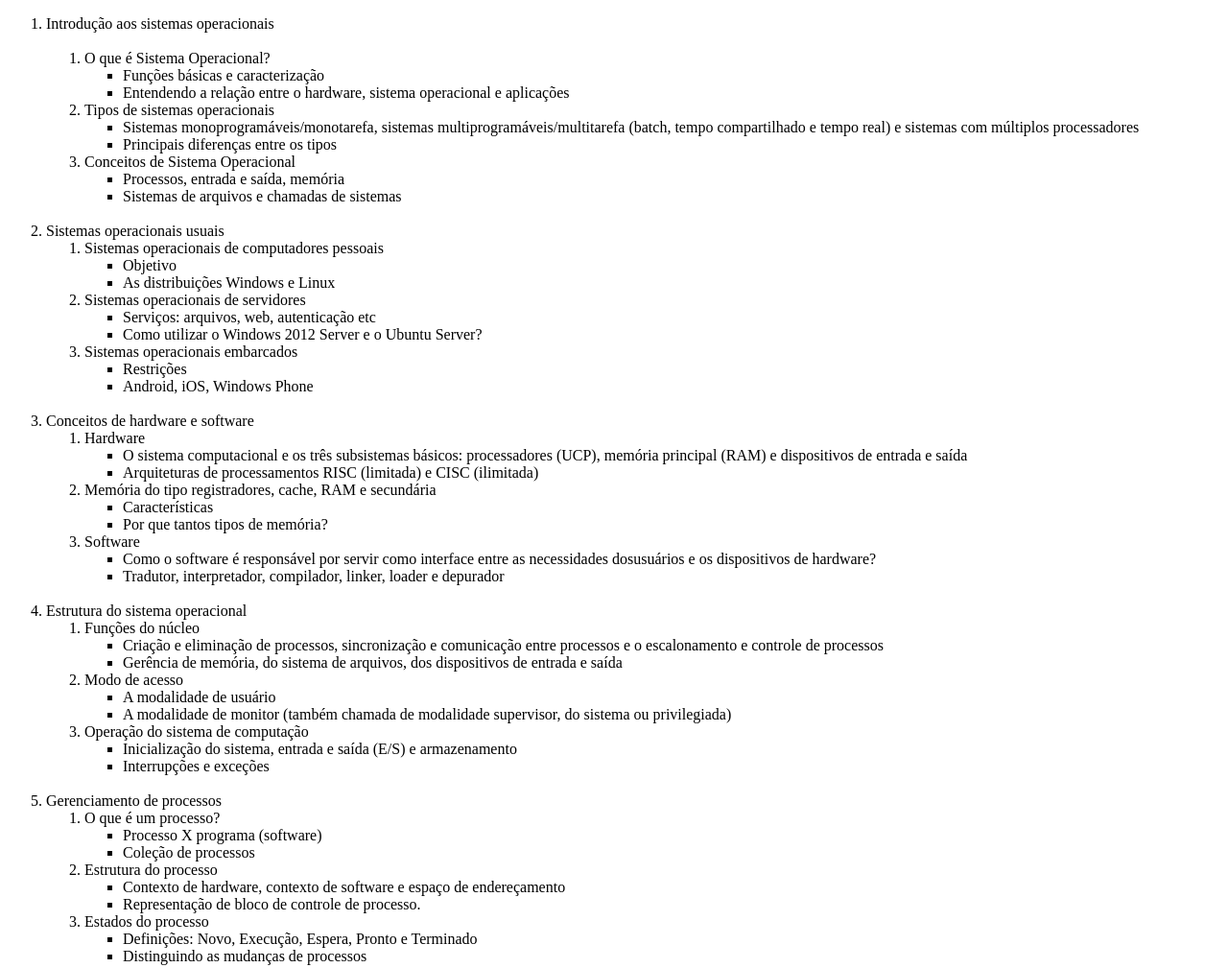
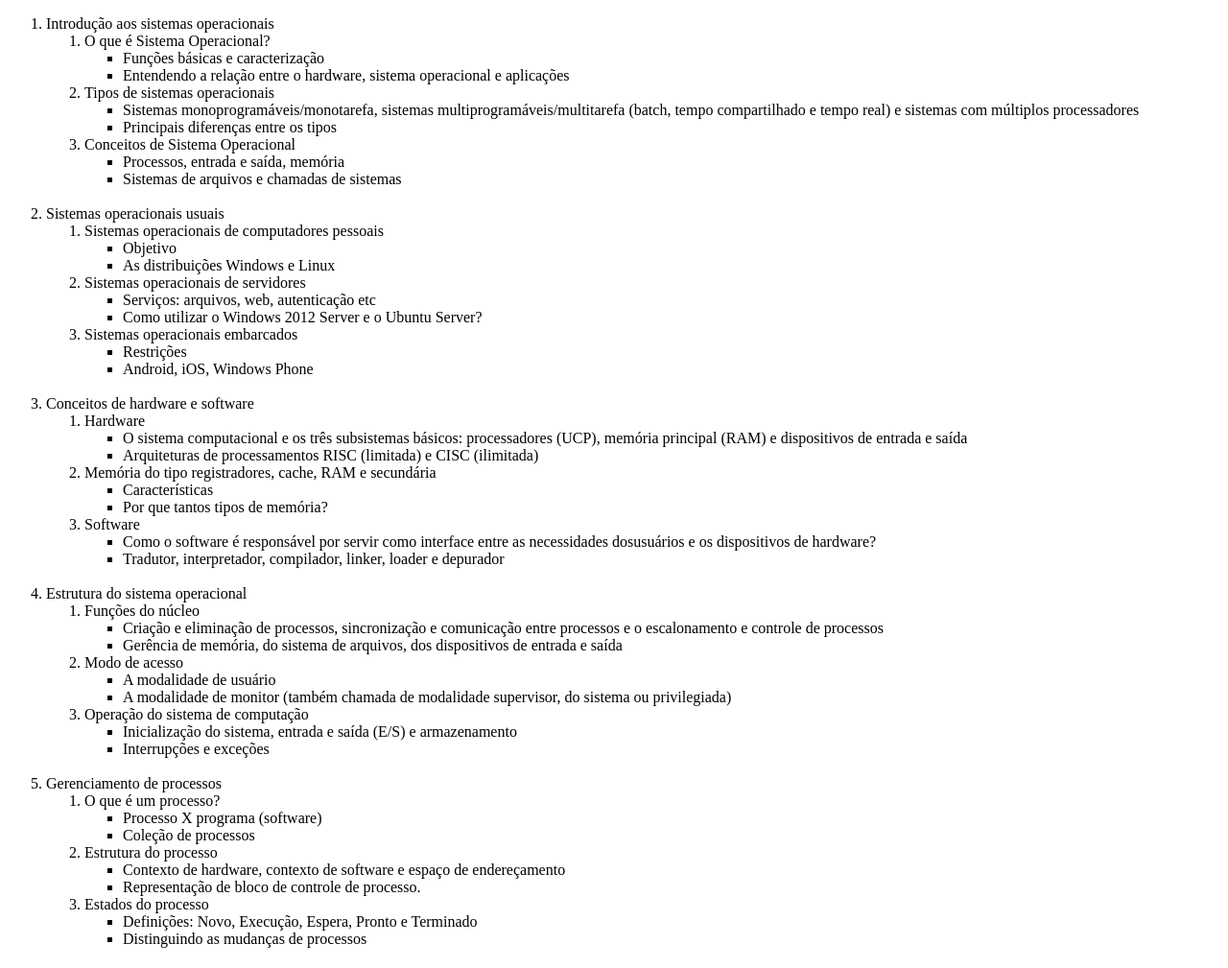
Before and after one commit to SofiaLRMS/activity-a, a plain HTML site: page index.html in a window 1280 px wide. Shown: the whole page at 96% size. Drawn offline with Linux system fonts and the light colour scheme.

Commit message:
Update index.html

```diff
--- a/index.html
+++ b/index.html
@@ -6,7 +6,7 @@
 </head>
 <body>
   <ol>
-    <li>Introdução aos sistemas operacionais</li><br>
+    <li>Introdução aos sistemas operacionais</li>
      <ol>
         <li>O que é Sistema Operacional?</li>
         <ul>
```
